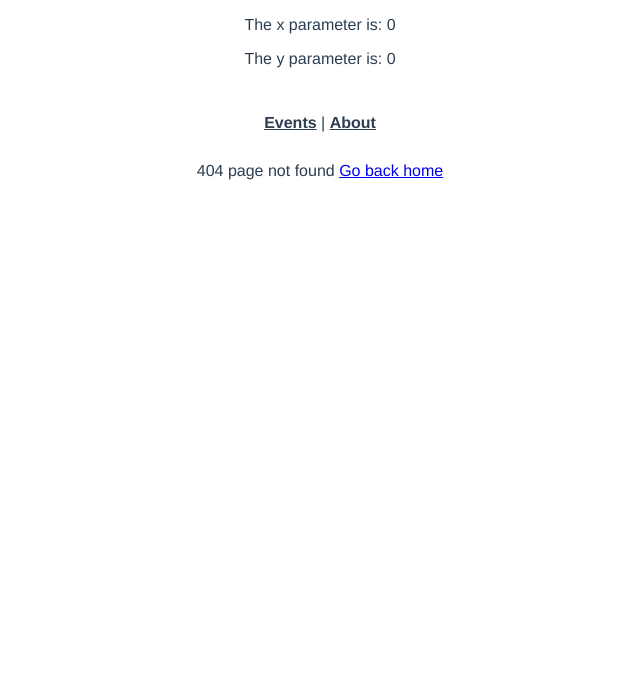
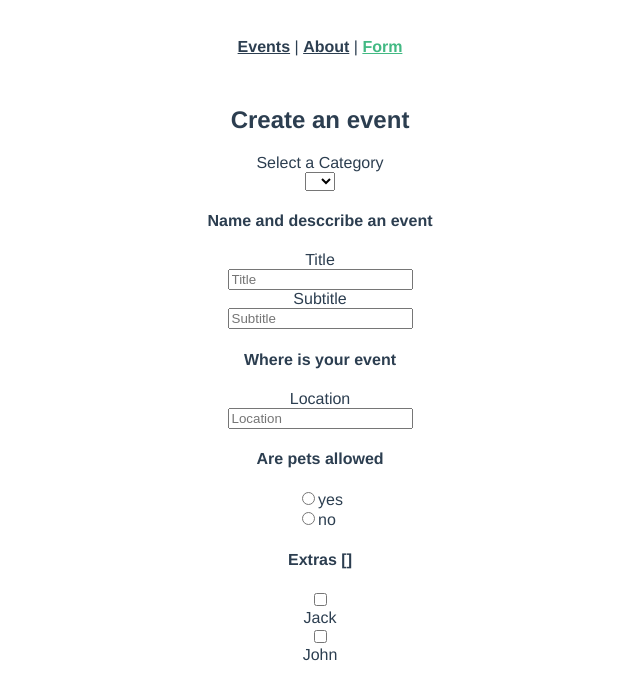
Before and after one commit to KarlenKhachaturyan/vue3, a Vue app in the folder vue-real-world/: page /dynamic-form in a window 1280 px wide. Before the commit this address had no page. Shown: the top 698 px of the page, without its empty margins (320-960 px from the left). Built offline with nearby package versions, Linux system fonts and the light colour scheme.

Commit message:
BaseInput and BaseSelect

```diff
--- a/vue-real-world/src/App.vue
+++ b/vue-real-world/src/App.vue
@@ -11,11 +11,12 @@ const title = useTitle('VueUse composable', {titleTemplate: '%s using the useTit
   <div id="layout">
     <header>
       <div class="wrapper">
-        <p>The x parameter is: {{ x }}</p>
-        <p>The y parameter is: {{ y }}</p>
+        <!-- <p>The x parameter is: {{ x }}</p>
+        <p>The y parameter is: {{ y }}</p> -->
         <nav>
           <RouterLink to="/">Events</RouterLink> |
-          <RouterLink to="/about">About</RouterLink>
+          <RouterLink to="/about">About</RouterLink> |
+          <RouterLink to="/dynamic-form">Form</RouterLink>
         </nav>
       </div>
     </header>
--- /dev/null
+++ b/vue-real-world/src/components/Base/BaseInput.vue
@@ -0,0 +1,27 @@
+<script setup>
+const props = defineProps({
+    label: {
+        type: String,
+        default: '',
+    },
+    modelValue: {
+        type: [String, Number],
+        default: ''
+    }
+})
+
+</script>
+<!--
+ In order to add all the rest
+ class/type/other attrs you can use v-bind='$attrs'
+-->
+<template>
+    <label >{{ props.label }}</label>
+    <input
+
+        v-bind="$attrs"
+        :value="modelValue"
+        :placeholder="props.label"
+        @input="$emit('update:modelValue', $event.target.value)"
+    />
+</template>
--- /dev/null
+++ b/vue-real-world/src/components/Base/BaseSelect.vue
@@ -0,0 +1,38 @@
+<script setup>
+const props = defineProps({
+    label: {
+        type:String,
+        default: ''
+    },
+    options: {
+        type: Array,
+        default: () => [],
+        required: true
+    },
+    modelValue: {
+        type: String,
+        default: ''
+    }
+})
+</script>
+
+<template>
+    <label v-if="label" :for="label">{{ label }}</label>
+    <select
+        :name="label"
+        :value="modelValue"
+        v-bind="{
+            ...$attrs,
+            onChange: ($event) => {$emit('update:modelValue', $event.target.value)}
+        }"
+    >
+        <option
+            v-for="(option, index) in props.options"
+            :key="index"
+            :value="option"
+            :selected="option === modelValue"
+        >
+            {{ option }}
+        </option>
+    </select>
+</template>
--- a/vue-real-world/src/router/index.js
+++ b/vue-real-world/src/router/index.js
@@ -9,6 +9,7 @@ import EventDetail from '@/views/event/Detail.vue'
 import EventRegister from '@/views/event/Register.vue'
 import EventEdit from '@/views/event/Edit.vue'
 import Todo from '@/views/Todo.vue'
+import FormView from '@/views/FormView.vue'
 import NotFound from '@/views/NotFound.vue'
 import NetworkError from '@/views/NetworkError.vue'
 
@@ -30,7 +31,11 @@ const router = createRouter({
       path: '/about',
       redirect: {name: 'about'}
     },
-
+    {
+      path: "/dynamic-form",
+      name: 'dynamic-form',
+      component: FormView
+    },
     // if we wan't to redirect from event to events
     {
       path: '/events/:id',
--- /dev/null
+++ b/vue-real-world/src/views/FormView.vue
@@ -0,0 +1,66 @@
+<script setup>
+import { reactive } from 'vue';
+import BaseInput from '@/components/Base/BaseInput.vue';
+import BaseSelect from '@/components/Base/BaseSelect.vue';
+const selectOptions = [
+    'a', 'b', 'c', 'd'
+]
+
+const event = reactive({
+    category: '',
+    title: '',
+    subtitle: '',
+    location: '',
+    pets: '',
+    extras: []
+})
+
+
+</script>
+
+<template>
+    <h2>Create an event</h2>
+<form action="" style="text-align: left; display: flex; flex-direction: column; align-items: center;">
+
+    <BaseSelect
+        :options="selectOptions"
+        v-model="event.category"
+        label="Select a Category"
+    />
+
+    <h4>Name and desccribe an event</h4>
+
+    <BaseInput
+        label="Title"
+        v-model="event.title"
+    />
+
+    <BaseInput
+        label="Subtitle"
+        v-model="event.subtitle"
+    />
+
+    <h4>Where is your event</h4>
+
+    <BaseInput
+        label="Location"
+        v-model="event.location"
+    />
+
+    <h4> Are pets allowed</h4>
+    <div>
+        <input v-model="event.pets" type="radio" id="yes" name="pets" value="yes">
+        <label for="yes">yes</label><br>
+        <input v-model="event.pets" type="radio" id="no" name="pets" value="no">
+        <label for="no">no</label>
+    </div>
+
+    <h4>Extras  {{ event.extras }}</h4>
+
+    <input type="checkbox" id="jack" value="Jack" v-model="event.extras" />
+    <label for="jack">Jack</label>
+
+    <input type="checkbox" id="john" value="John" v-model="event.extras" />
+    <label for="john">John</label>
+</form>
+</template>
```
